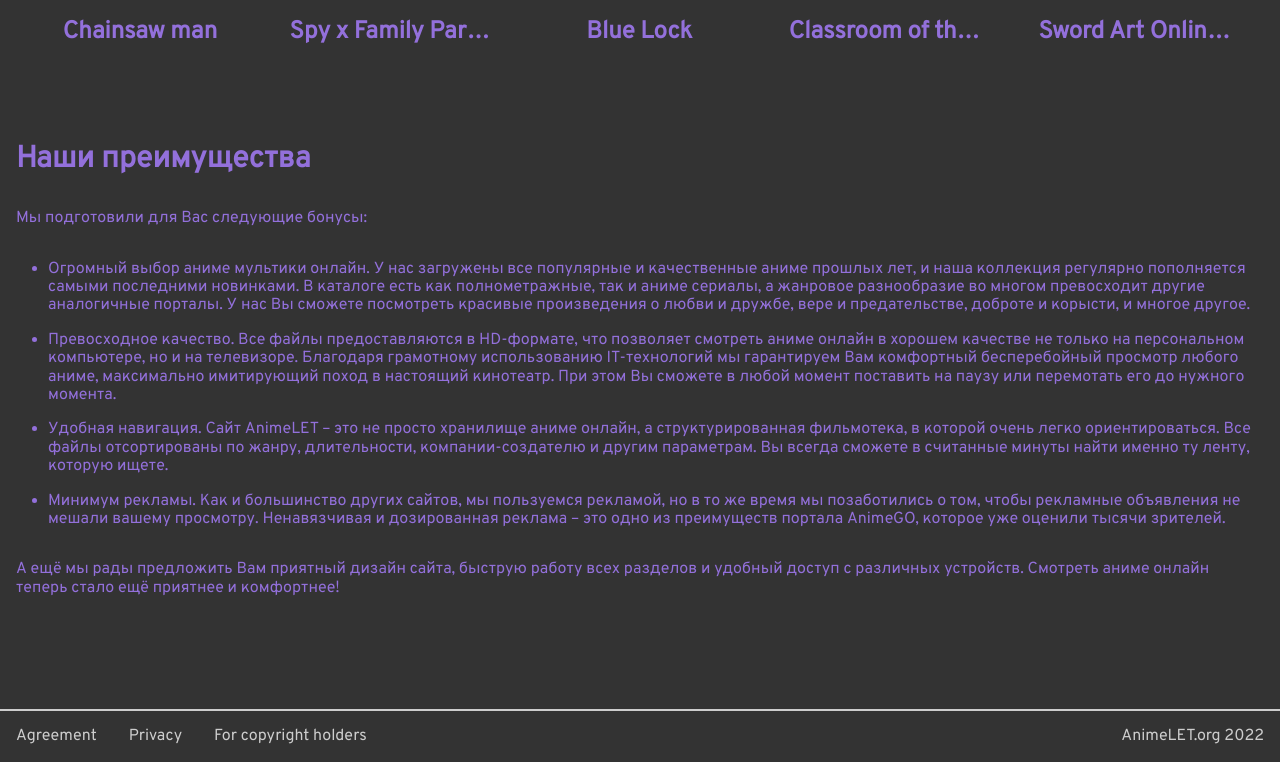
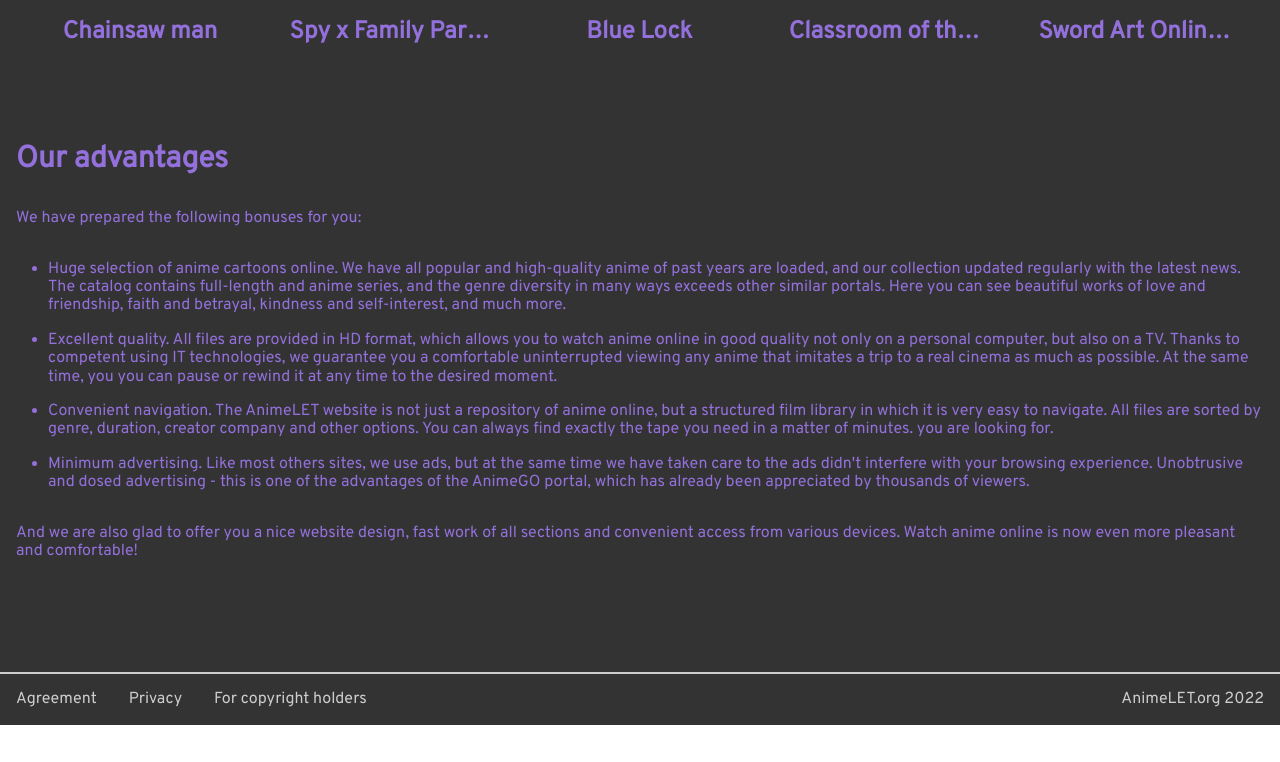
Before and after one commit to Leladatan/AnimeLET, a React (Vite) app: page / in a window 1280 px wide. Shown: the part 578-1340 px from the top of the page. After the commit the page ends 1303 px from the top, so only its background shows below. Built offline with nearby package versions, Linux system fonts and the light colour scheme.

Commit message:
translate content-text for home-page

```diff
--- a/src/Pages/Home/Home.tsx
+++ b/src/Pages/Home/Home.tsx
@@ -25,38 +25,45 @@ export default function Home() {
                             ))}
                         </div>
                         <div className="main__content_info">
-                            <h3 className="main__content_info_title">Наши преимущества</h3>
-                            <p className="main__content_info_text">Мы подготовили для Вас следующие бонусы:</p>
+                            <h3 className="main__content_info_title">Our advantages</h3>
+                            <p className="main__content_info_text">We have prepared the following bonuses for you:</p>
                             <ul className="main__content_info_list">
-                                <li className="main__content_info_list_item">Огромный выбор аниме мультики онлайн. У нас
-                                    загружены все популярные и качественные аниме прошлых лет, и наша коллекция
-                                    регулярно пополняется самыми последними новинками. В каталоге есть как
-                                    полнометражные, так и аниме сериалы, а жанровое разнообразие во многом превосходит
-                                    другие аналогичные порталы. У нас Вы сможете посмотреть красивые произведения о
-                                    любви и дружбе, вере и предательстве, доброте и корысти, и многое другое.
+                                <li className="main__content_info_list_item">Huge selection of anime cartoons online. We
+                                    have
+                                    all popular and high-quality anime of past years are loaded, and our collection
+                                    updated regularly with the latest news. The catalog contains
+                                    full-length and anime series, and the genre diversity in many ways exceeds
+                                    other similar portals. Here you can see beautiful works of
+                                    love and friendship, faith and betrayal, kindness and self-interest, and much more.
                                 </li>
-                                <li className="main__content_info_list_item">Превосходное качество. Все файлы
-                                    предоставляются в HD-формате, что позволяет смотреть аниме онлайн в хорошем качестве
-                                    не только на персональном компьютере, но и на телевизоре. Благодаря грамотному
-                                    использованию IT-технологий мы гарантируем Вам комфортный бесперебойный просмотр
-                                    любого аниме, максимально имитирующий поход в настоящий кинотеатр. При этом Вы
-                                    сможете в любой момент поставить на паузу или перемотать его до нужного момента.
+                                <li className="main__content_info_list_item">Excellent quality. All files
+                                    are provided in HD format, which allows you to watch anime online in good quality
+                                    not only on a personal computer, but also on a TV. Thanks to competent
+                                    using IT technologies, we guarantee you a comfortable uninterrupted viewing
+                                    any anime that imitates a trip to a real cinema as much as possible. At the same
+                                    time, you
+                                    you can pause or rewind it at any time to the desired moment.
                                 </li>
-                                <li className="main__content_info_list_item">Удобная навигация. Сайт AnimeLET – это не
-                                    просто хранилище аниме онлайн, а структурированная фильмотека, в которой очень легко
-                                    ориентироваться. Все файлы отсортированы по жанру, длительности, компании-создателю
-                                    и другим параметрам. Вы всегда сможете в считанные минуты найти именно ту ленту,
-                                    которую ищете.
+                                <li className="main__content_info_list_item">Convenient navigation. The AnimeLET website
+                                    is not
+                                    just a repository of anime online, but a structured film library in which it is very
+                                    easy to
+                                    navigate. All files are sorted by genre, duration, creator company
+                                    and other options. You can always find exactly the tape you need in a matter of
+                                    minutes.
+                                    you are looking for.
                                 </li>
-                                <li className="main__content_info_list_item">Минимум рекламы. Как и большинство других
-                                    сайтов, мы пользуемся рекламой, но в то же время мы позаботились о том, чтобы
-                                    рекламные объявления не мешали вашему просмотру. Ненавязчивая и дозированная реклама
-                                    – это одно из преимуществ портала AnimeGO, которое уже оценили тысячи зрителей.
+                                <li className="main__content_info_list_item">Minimum advertising. Like most others
+                                    sites, we use ads, but at the same time we have taken care to
+                                    the ads didn't interfere with your browsing experience. Unobtrusive and dosed
+                                    advertising
+                                    - this is one of the advantages of the AnimeGO portal, which has already been
+                                    appreciated by thousands of viewers.
                                 </li>
                             </ul>
-                            <p className="main__content_info_text">А ещё мы рады предложить Вам приятный дизайн сайта,
-                                быструю работу всех разделов и удобный доступ с различных устройств. Смотреть аниме
-                                онлайн теперь стало ещё приятнее и комфортнее!</p>
+                            <p className="main__content_info_text">And we are also glad to offer you a nice website design,
+                                fast work of all sections and convenient access from various devices. Watch anime
+                                online is now even more pleasant and comfortable!</p>
                         </div>
                     </div>
                 </div>
```
